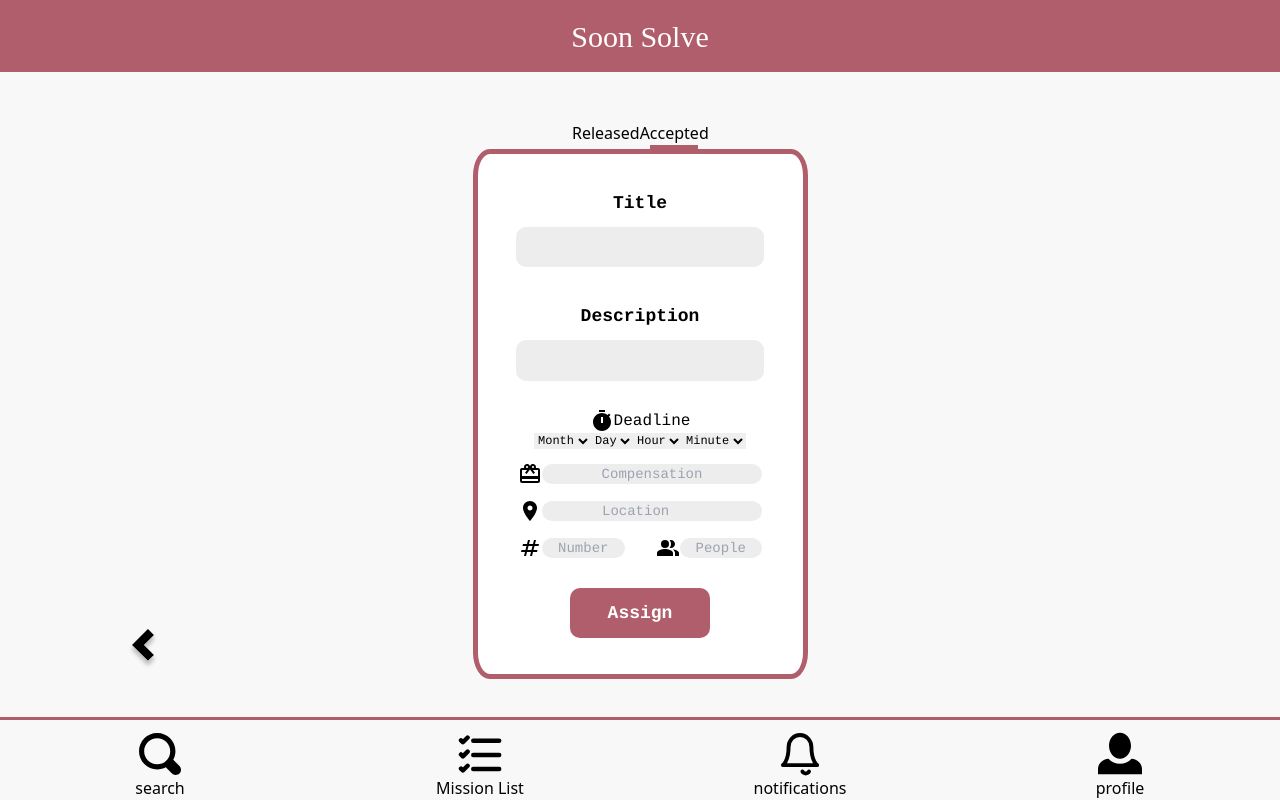
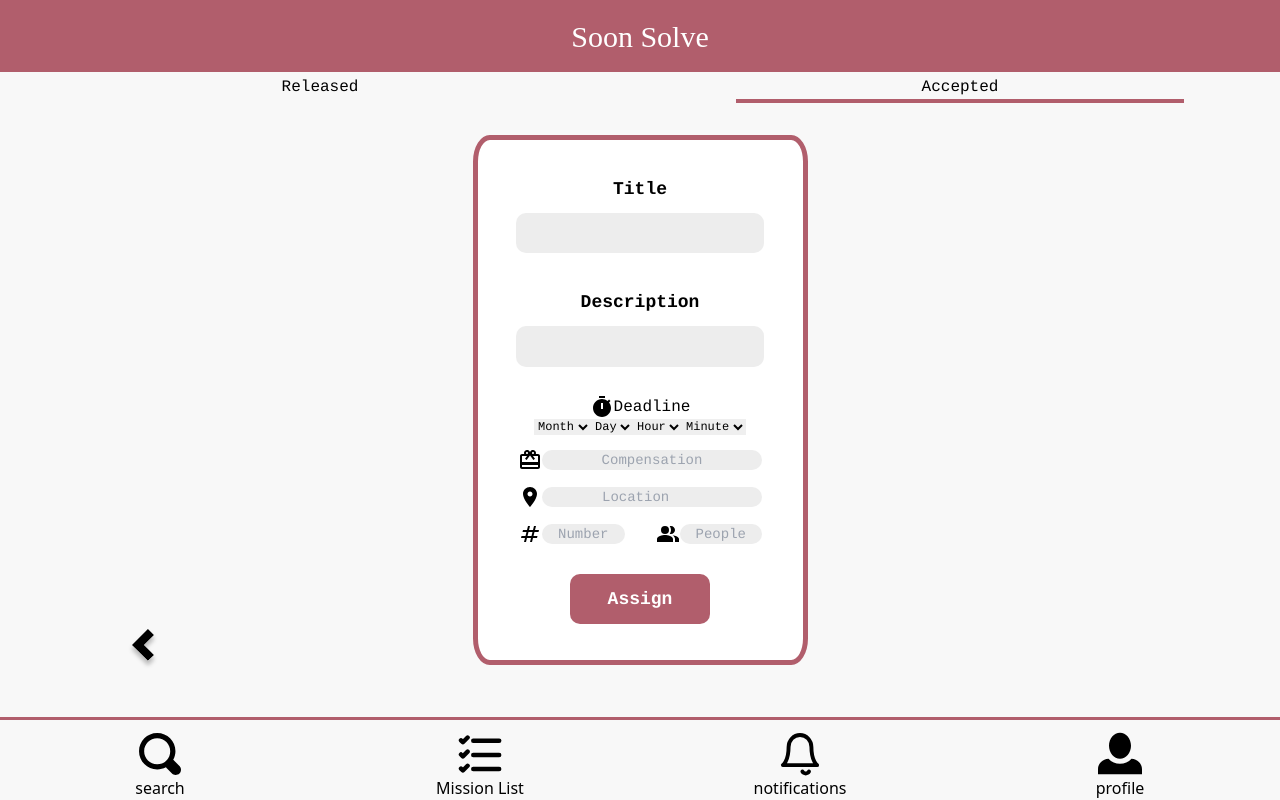
Before and after one commit to ZaiKuku/Soon-Solve, a Next.js app in the folder frontend/: page /AssignTask in a window 1280 px wide. Built offline with nearby package versions, Linux system fonts and the light colour scheme; a web font is replaced by a local one.

Commit message:
place switcher and change the font family

```diff
--- a/frontend/src/components/Switcher.jsx
+++ b/frontend/src/components/Switcher.jsx
@@ -15,10 +15,11 @@ export default function Switcher() {
   return (
     <div>
       <nav>
-        <ul className="flex justify-between w-full">
+        <ul className="flex justify-between w-full fixed top-[75px] left-0 right-0">
           <li
             className="w-[50%] flex flex-col items-center"
             onClick={toggleReleased}
+            style={{ fontFamily: '"Noto Sans TC", Courier, monospace' }}
           >
             Released
             {active === "Released" && (
@@ -28,6 +29,7 @@ export default function Switcher() {
           <li
             className="w-[50%] flex flex-col items-center"
             onClick={toggleAccepted}
+            style={{ fontFamily: '"Noto Sans TC", Courier, monospace' }}
           >
             Accepted
             {active === "Accepted" && (
```
